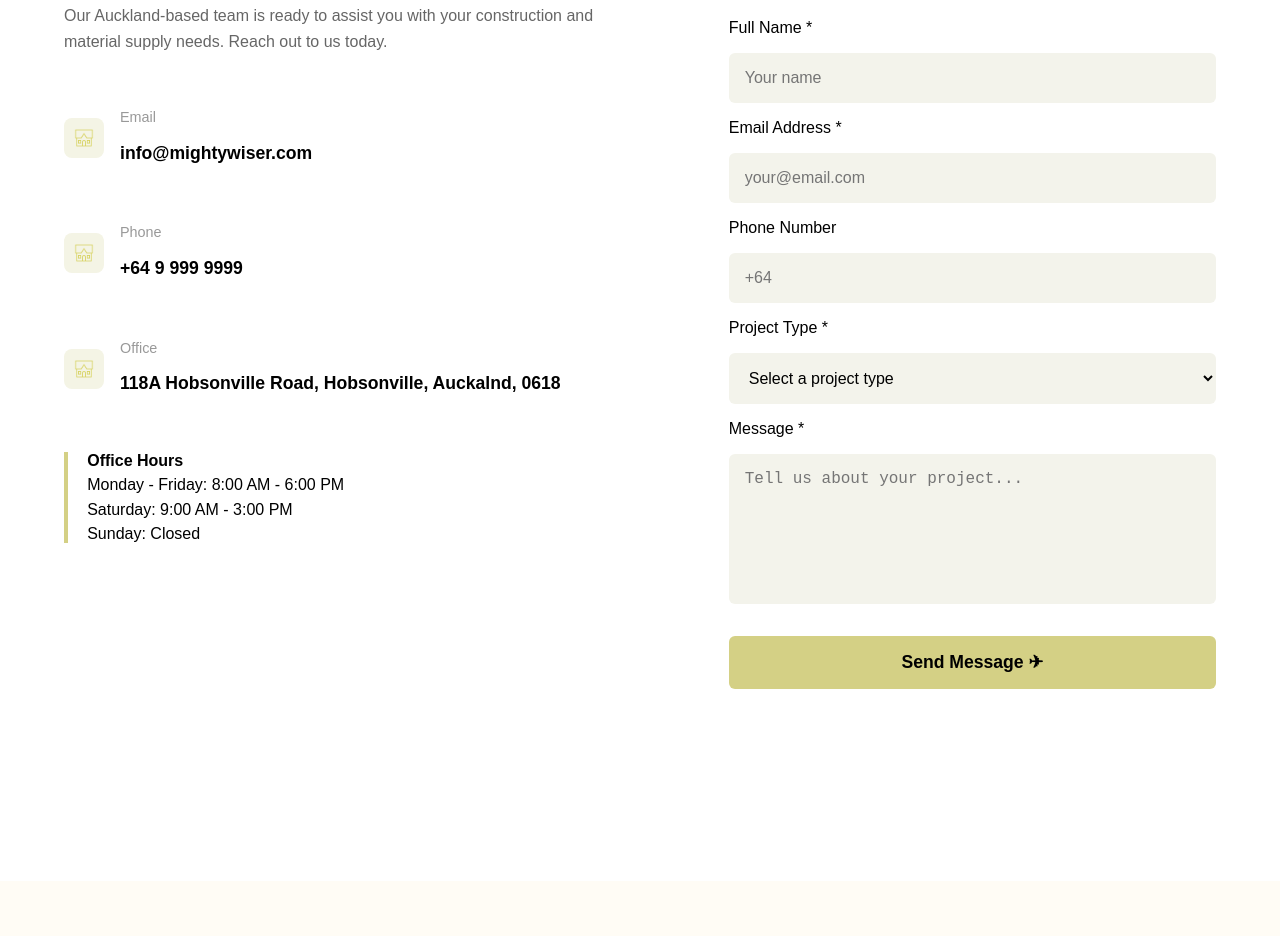
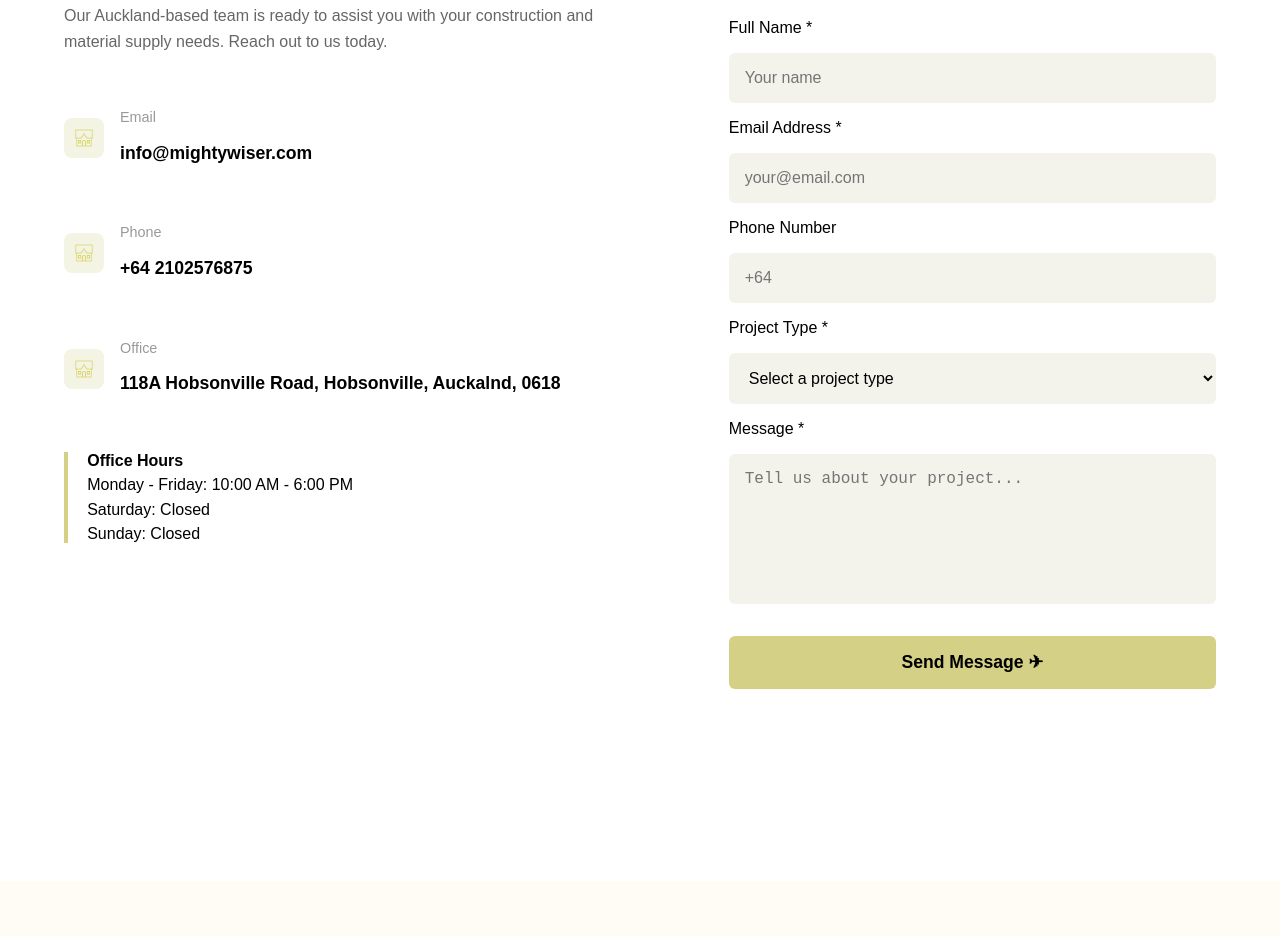
Before and after one commit to JW70228/mightywiser.github.io, a plain HTML site: page contact_us.html in a window 1280 px wide. Shown: the part 524-1460 px from the top of the page. Drawn offline with Linux system fonts and the light colour scheme; a web font is replaced by a local one.

Commit message:
Add files via upload

```diff
--- a/contact_us.html
+++ b/contact_us.html
@@ -85,7 +85,7 @@
                 <img src="img/house_icon.png" alt="">
                 <div>
                     <p class="info-title">Phone</p>
-                    <p class="info-value">+64 9 999 9999</p>
+                    <p class="info-value">+64 2102576875</p>
                 </div>
             </div>
 
@@ -100,8 +100,8 @@
             <div class="office-hours">
                 <p class="hours-title">Office Hours</p>
 
-                <p>Monday - Friday: 8:00 AM - 6:00 PM</p>
-                <p>Saturday: 9:00 AM - 3:00 PM</p>
+                <p>Monday - Friday: 10:00 AM - 6:00 PM</p>
+                <p>Saturday: Closed</p>
                 <p>Sunday: Closed</p>
             </div>
 
@@ -183,7 +183,7 @@
             </a>
 
             <a>
-                <img src="img/phone1.png" class="icon" alt=""> +64 123123
+                <img src="img/phone1.png" class="icon" alt=""> +64 2102576875
             </a>
 
             <a>
```
Also changed, not shown: about.html (+1 -1 lines), index.html (+1 -1 lines), projects.html (+1 -1 lines), services.html (+1 -1 lines).
